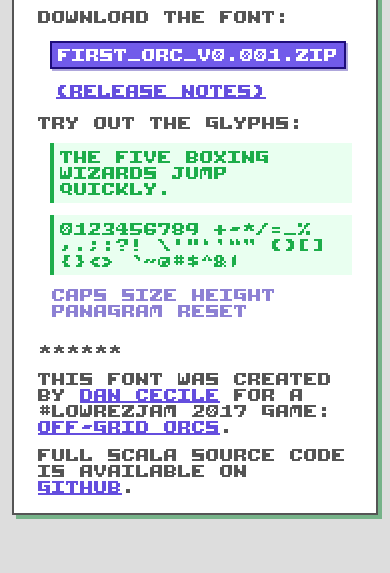
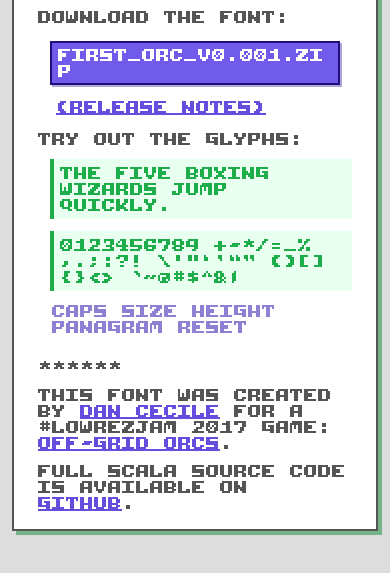
Before and after one commit to dcecile/first-orc-font, a plain HTML site: page index.html in a window 390 px wide. Shown: the part 211-784 px from the top of the page. Drawn offline with Linux system fonts and the light colour scheme.

Commit message:
Set up mobile styling

```diff
--- a/index.html
+++ b/index.html
@@ -3,6 +3,7 @@
   <head>
     <meta charset="utf-8">
     <meta http-equiv="X-UA-Compatible" content="IE=edge,chrome=1">
+    <meta name="viewport" content="width=device-width, initial-scale=1">
     <title>First Orc (font)</title>
     <style>
     @font-face {
@@ -79,9 +80,12 @@
     }
     .download {
       margin: 16px 12px;
+      display: flex;
+      flex-direction: column;
+      align-items: flex-start;
     }
     .download a.button {
-      display: inline-block;
+      word-break: break-all;
       padding: 4px 6px;
       border: 2px solid #1e0d7b;
       margin-bottom: 14px;
```
